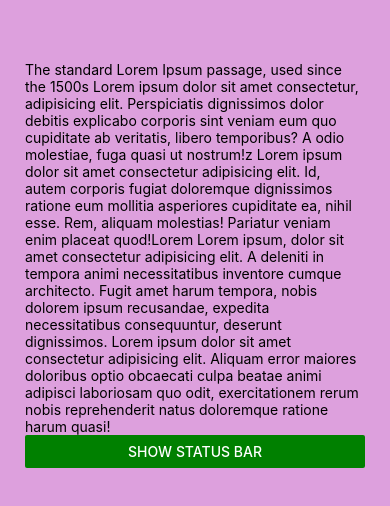
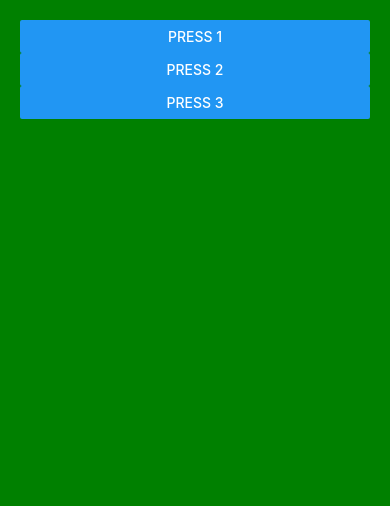
Before and after one commit to WMCharles/ReactNativeTutorials, a React Native app: screen / in a window 390 px wide. Shown: the top 506 px of the page. Built offline with nearby package versions, Linux system fonts and the light colour scheme.

Commit message:
add alert api

```diff
--- a/App.jsx
+++ b/App.jsx
@@ -1,35 +1,25 @@
-import React, { useState } from 'react';
-import { View, ScrollView, Text, Image, Button, Modal, StatusBar, ActivityIndicator } from 'react-native';
-import logoImage from './assets/adaptive-icon.png'
+import React from "react";
+
+import { View, Alert, Text, StatusBar, Button } from "react-native";
 
 export default function App() {
-  const [modal, setModal] = useState(false)
-  const [isVisibleBar, setIsVisibleBar] = useState(true)
-  const [isLoading, setIsLoading] = useState(false)
-
-  return (
-    <View style={{ flex: 1, padding: 25, backgroundColor: 'plum' }}>
-      {/* <ActivityIndicator/> */}
-      <ActivityIndicator size="large" color="midnightblue" animating={isLoading}/>
-      <StatusBar backgroundColor={'green'} barStyle='dark-content' hidden={isVisibleBar} />
-      <ScrollView>
-        <Text>
-          The standard Lorem Ipsum passage, used since the 1500s
-          Lorem ipsum dolor sit amet consectetur, adipisicing elit. Perspiciatis dignissimos dolor debitis explicabo corporis sint veniam eum quo cupiditate ab veritatis, libero temporibus? A odio molestiae, fuga quasi ut nostrum!z Lorem ipsum dolor sit amet consectetur adipisicing elit. Id, autem corporis fugiat doloremque dignissimos ratione eum mollitia asperiores cupiditate ea, nihil esse. Rem, aliquam molestias! Pariatur veniam enim placeat quod!Lorem Lorem ipsum, dolor sit amet consectetur adipisicing elit. A deleniti in tempora animi necessitatibus inventore cumque architecto. Fugit amet harum tempora, nobis dolorem ipsum recusandae, expedita necessitatibus consequuntur, deserunt dignissimos.
-          Lorem ipsum dolor sit amet consectetur adipisicing elit. Aliquam error maiores doloribus optio obcaecati culpa beatae animi adipisci laboriosam quo odit, exercitationem rerum nobis reprehenderit natus doloremque ratione harum quasi!
-        </Text>
-        {/* <Button title='Press' color='green' onPress={() => setModal(true)} /> */}
-        <Button title='Show Status Bar' color='green' onPress={() => {setIsVisibleBar(!isVisibleBar), setIsLoading(!isLoading)}} />
-
-
-        <Modal visible={modal} onRequestClose={() => setModal(false)} animationType='slide' presentationStyle='pageSheet'>
-          <View >
-            <Image source={{ uri: 'https://picsum.photos/500' }} style={{ height: 300, width: 'auto' }} />
-
-            <Button title='close' color='midnightblue' onPress={() => setModal(false)} />
-          </View>
-        </Modal>
-      </ScrollView>
-    </View>
-  );
+    return (
+        <View style={{ paddingVertical: 20, paddingHorizontal: 20, backgroundColor: 'green', flex: 1 }}>
+            <StatusBar />
+            <Button title="Press 1" onPress={() => Alert.alert("Invalid Data")} />
+            <Button title="Press 2" onPress={() => Alert.alert("Invalid Data", "DoB incorrect!")} />
+            <Button title="Press 3" onPress={() => Alert.alert("Invalid Data", "DoB incorrect!",
+                [
+                    {
+                        text: 'Cancel',
+                        onPress: () => console.log("Cancelled")
+                    },
+                    {
+                        text: 'OK',
+                        onPress: () => console.log("OK")
+                    }
+                ])}
+            />
+        </View>
+    );
 }
```
Also changed, not shown: App1.jsx (added, +35 -0 lines).
